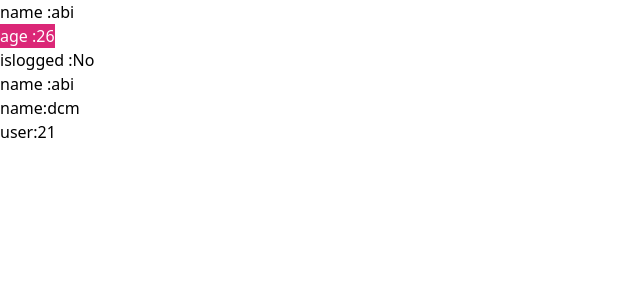
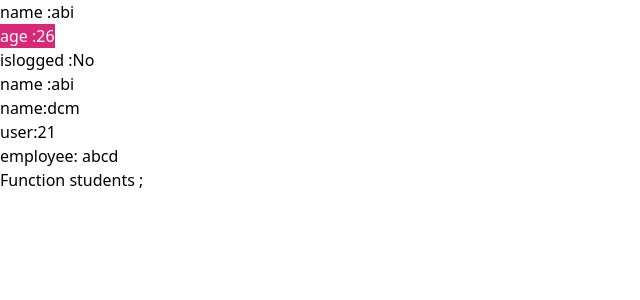
Before and after one commit to abi4679553/props, a React (Create React App) app: page / in a window 1280 px wide. Shown: the top 300 px of the page, without its empty margins (0-640 px from the left). Built offline with nearby package versions, Linux system fonts and the light colour scheme.

Commit message:
update object.js

```diff
--- /dev/null
+++ b/src/components/props/Function.jsx
@@ -0,0 +1,11 @@
+import React from 'react'
+
+const Function= (props) => {
+  return (
+    <div>
+      <button onClick={props.students}>Click me</button>
+    </div>
+  );
+};
+
+export default Function;
--- a/src/components/props/Home.js
+++ b/src/components/props/Home.js
@@ -3,6 +3,8 @@ import Array from "./Array"
 import Boolean from './Boolean'
 import Number from './Number'
 import String from './String'
+import Object from './Object'
+import Function from './Function'
 import Arrayofobject from './Arrayofobject'
 
 
@@ -23,6 +25,13 @@ const Home = () => {
 
       ]} />
 
+      <Object employee={
+        { empname: "abcd", id: "101" }} />
+
+      Function students {
+        alert("Hello from Parent Function!")
+      };
+
 
 
 
--- /dev/null
+++ b/src/components/props/Object.js
@@ -0,0 +1,11 @@
+import React from 'react'
+
+const Object = (props) => {
+    return (
+        <div>
+        {<p>employee: {props.employee.empname}</p>}
+        </div>
+    )
+}
+
+export default Object
```
